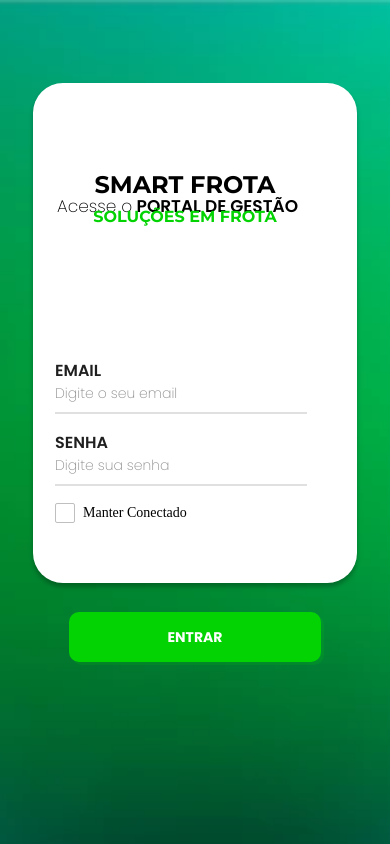
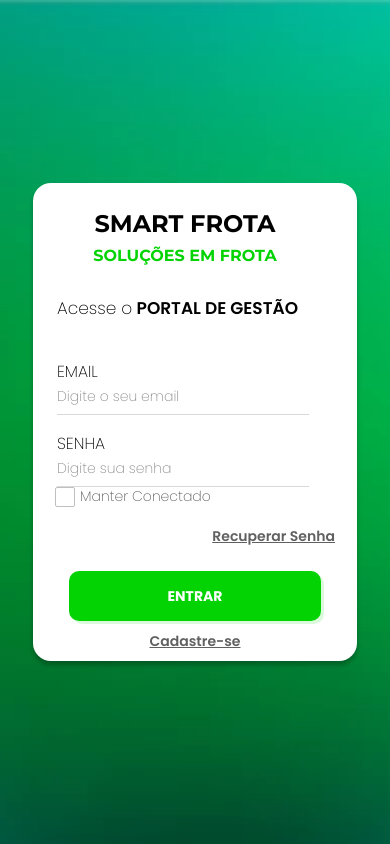
Before and after one commit to athirson55/SMART-FROTA, a React (Vite) app: page /#/login in a window 390 px wide. Shown: the top 844 px of the page. Built offline with nearby package versions, Linux system fonts and the light colour scheme; no server answers.

Commit message:
Restaurar estilo anterior do login, reduzir card de cadastro e corrigir redirects

```diff
--- a/src/pages/LoginPage.jsx
+++ b/src/pages/LoginPage.jsx
@@ -37,7 +37,7 @@ function LoginPage() {
       });
 
       window.setTimeout(() => {
-        navigate("dashboard", { replace: true });
+        navigate("/dashboard", { replace: true });
       }, 500);
     } catch (error) {
       setFeedback({
--- a/src/routes/AppRoutes.jsx
+++ b/src/routes/AppRoutes.jsx
@@ -9,7 +9,7 @@ function ProtectedRoute({ children }) {
   const token = getStoredToken();
 
   if (!token) {
-    return <Navigate to="login" replace />;
+    return <Navigate to="/login" replace />;
   }
 
   return children;
@@ -18,7 +18,7 @@ function ProtectedRoute({ children }) {
 function AppRoutes() {
   return (
     <Routes>
-      <Route path="/" element={<Navigate to="login" replace />} />
+      <Route path="/" element={<Navigate to="/login" replace />} />
       <Route path="/login" element={<LoginPage />} />
       <Route path="/recuperar-senha" element={<RecoverPasswordPage />} />
       <Route path="/cadastro" element={<RegisterPage />} />
@@ -30,7 +30,7 @@ function AppRoutes() {
           </ProtectedRoute>
         }
       />
-      <Route path="*" element={<Navigate to="login" replace />} />
+      <Route path="*" element={<Navigate to="/login" replace />} />
     </Routes>
   );
 }
--- a/src/styles/login.css
+++ b/src/styles/login.css
@@ -20,31 +20,31 @@
 .tela-de-login .login {
   margin-top: 0;
   width: min(408px, calc(100vw - 32px));
+  height: 520px;
   margin-left: auto;
   margin-right: auto;
   position: relative;
-  display: flex;
-  flex-direction: column;
 }
 
 .tela-de-login .background-login {
   position: absolute;
   top: 0;
   left: 0;
-  right: 0;
-  bottom: 0;
+  width: 100%;
+  height: 520px;
   background-color: #ffffff;
   border-radius: 30px;
   box-shadow: 0px 4px 4px #00000040;
   overflow: hidden;
-  pointer-events: none;
 }
 
 .tela-de-login .boto-entrar {
-  width: 100%;
-  max-width: 300px;
+  position: absolute;
+  width: 300px;
   height: 50px;
-  margin: 8px auto 0;
+  top: 419px;
+  left: 50%;
+  transform: translateX(-50%);
   display: flex;
   align-items: center;
   justify-content: center;
@@ -54,8 +54,8 @@
   cursor: pointer;
 }
 
-.tela-de-login .boto-entrar:hover:not(:disabled) {
-  background-color: rgba(3, 211, 3, 0.9);
+.tela-de-login .boto-entrar:disabled {
+  cursor: not-allowed;
 }
 
 .tela-de-login .group {
@@ -94,45 +94,12 @@
 .tela-de-login .login-form {
   position: relative;
   z-index: 2;
-  display: flex;
-  flex-direction: column;
-  gap: 16px;
-  padding: 0;
-  margin: 0;
-  margin-top: 24px;
 }
 
 .tela-de-login .div {
-  position: relative;
-  align-self: flex-end;
-  top: 0;
-  right: 0;
-  font-family: "Poppins", Helvetica;
-  font-weight: 500;
-  color: #03d303;
-  font-size: 13px;
-  letter-spacing: 0;
-  line-height: normal;
-  text-decoration: underline;
-  cursor: pointer;
-  z-index: 3;
-  margin-top: 4px;
-  margin-bottom: 12px;
-  transition:
-    color 0.2s ease,
-    text-decoration-color 0.2s ease;
-}
-
-.tela-de-login .div:hover {
-  color: #00a000;
-}
-
-.tela-de-login .text-wrapper-2 {
-  position: relative;
-  margin-top: auto;
-  padding-top: 16px;
-  margin-left: auto;
-  margin-right: auto;
+  position: absolute;
+  top: 385px;
+  right: 41px;
   font-family: "Poppins", Helvetica;
   font-weight: 600;
   color: #606060;
@@ -140,15 +107,30 @@
   letter-spacing: 0;
   line-height: normal;
   text-decoration: underline;
-  cursor: pointer;
-  z-index: 2;
+}
+
+.tela-de-login .text-wrapper-2 {
+  position: absolute;
+  top: 480px;
+  left: 50%;
+  transform: translateX(-50%);
+  font-family: "Poppins", Helvetica;
+  font-weight: 600;
+  color: #606060;
+  font-size: 15px;
+  letter-spacing: 0;
+  line-height: normal;
+  text-decoration: underline;
 }
 
 .tela-de-login .manter-conectado {
+  position: absolute;
+  top: 345px;
+  left: 43px;
+  width: 168px;
+  height: 23px;
   display: flex;
-  gap: 8px;
-  align-items: center;
-  margin-bottom: 12px;
+  gap: 5px;
 }
 
 .tela-de-login .captcha {
@@ -167,34 +149,35 @@
   border-color: #03d303;
 }
 
-.tela-de-login .texto-wrapper-3 {
+.tela-de-login .text-wrapper-3 {
+  width: 141px;
+  height: 23px;
   font-family: "Poppins", Helvetica;
-  font-weight: 500;
-  color: #3e3e3e;
+  font-weight: 200;
+  color: #606060;
   font-size: 15px;
+  letter-spacing: 0;
   line-height: normal;
 }
 
 .tela-de-login .campos-de-login {
+  position: absolute;
+  width: 309px;
+  height: 141px;
+  top: 207px;
+  left: 43px;
   display: flex;
   flex-direction: column;
   gap: 20px;
-  width: 100%;
-  margin: 0;
-  padding: 0;
 }
 
 .tela-de-login .campo-usurio {
-  width: 100%;
+  width: 313px;
+  height: 60.5px;
   display: flex;
   flex-direction: column;
-  padding-bottom: 8px;
-  border-bottom: 2px solid #e0e0e0;
-  transition: border-bottom-color 0.2s ease;
-}
-
-.tela-de-login .campo-usurio:focus-within {
-  border-bottom-color: #03d303;
+  padding-bottom: 6px;
+  border-bottom: 1px solid #d9d9d9;
 }
 
 .tela-de-login .text-wrapper-4 {
@@ -202,9 +185,9 @@
   width: 81px;
   height: 30px;
   font-family: "Poppins", Helvetica;
-  font-weight: 600;
-  color: #1f1f1f;
-  font-size: 16px;
+  font-weight: 200;
+  color: #000000;
+  font-size: 20px;
   letter-spacing: 0;
   line-height: normal;
 }
@@ -214,25 +197,21 @@
   width: 100%;
   height: 27px;
   font-family: "Poppins", Helvetica;
-  font-weight: 300;
-  color: #3e3e3e;
-  font-size: 16px;
+  font-weight: 200;
+  color: #606060;
+  font-size: 18px;
   letter-spacing: 0;
   line-height: normal;
 }
 
 .tela-de-login .campo-senha {
   margin-left: 0;
-  width: 100%;
+  width: 313px;
+  height: 60.5px;
   display: flex;
   flex-direction: column;
-  padding-bottom: 8px;
-  border-bottom: 2px solid #e0e0e0;
-  transition: border-bottom-color 0.2s ease;
-}
-
-.tela-de-login .campo-senha:focus-within {
-  border-bottom-color: #03d303;
+  padding-bottom: 6px;
+  border-bottom: 1px solid #d9d9d9;
 }
 
 .tela-de-login .text-wrapper-6 {
@@ -240,9 +219,9 @@
   width: 61px;
   height: 30px;
   font-family: "Poppins", Helvetica;
-  font-weight: 600;
-  color: #1f1f1f;
-  font-size: 16px;
+  font-weight: 200;
+  color: #000000;
+  font-size: 20px;
   letter-spacing: 0;
   line-height: normal;
 }
@@ -252,9 +231,9 @@
   width: 100%;
   height: 27px;
   font-family: "Poppins", Helvetica;
-  font-weight: 300;
-  color: #3e3e3e;
-  font-size: 16px;
+  font-weight: 200;
+  color: #606060;
+  font-size: 18px;
   letter-spacing: 0;
   line-height: normal;
 }
@@ -271,14 +250,15 @@
 }
 
 .tela-de-login .login-feedback {
-  min-height: 18px;
-  margin: 4px auto 0;
-  max-width: 300px;
+  position: absolute;
+  top: 392px;
+  left: 50%;
+  transform: translateX(-50%);
+  width: 300px;
   font-family: "Poppins", Helvetica;
   font-size: 13px;
   font-weight: 500;
   text-align: center;
-  line-height: 1.3;
 }
 
 .tela-de-login .login-feedback.erro {
@@ -290,16 +270,15 @@
 }
 
 .tela-de-login .acesse-o-PORTAL-DE {
-  position: relative;
-  margin: 0;
-  padding: 0;
+  position: absolute;
+  top: 132px;
+  left: 44px;
   font-family: "Poppins", Helvetica;
   font-weight: 400;
   color: #000000;
-  font-size: 18px;
+  font-size: 22px;
   letter-spacing: 0;
-  line-height: 1.3;
-  margin-bottom: 20px;
+  line-height: normal;
 }
 
 .tela-de-login .span {
@@ -317,21 +296,17 @@
 }
 
 .tela-de-login .smart-frota-SOLU-ES {
-  position: relative;
-  width: 100%;
+  position: absolute;
+  top: 38px;
+  left: 61px;
+  width: 274px;
   font-family: "Montserrat", Helvetica;
   font-weight: 700;
   color: transparent;
-  font-size: 28px;
+  font-size: 32px;
   text-align: center;
   letter-spacing: 0;
-  line-height: 1.2;
-  margin: 0;
-  padding: 0;
-  padding-top: 20px;
-  padding-bottom: 20px;
-  top: 0;
-  left: 0;
+  line-height: normal;
 }
 
 .tela-de-login .text-wrapper-10 {
@@ -391,23 +366,22 @@
 }
 
 .tela-de-login .auth-card-medium {
-  /* height: auto - remover fixo */
+  height: 560px;
 }
 
 .tela-de-login .auth-card-tall {
-  /* height: auto - remover fixo */
+  height: 590px;
 }
 
 .tela-de-login .auth-content {
-  position: relative;
-  top: 0;
-  left: 0;
-  right: 0;
-  bottom: 0;
+  position: absolute;
+  top: 140px;
+  left: 44px;
+  right: 44px;
+  bottom: 30px;
   z-index: 2;
   display: flex;
   flex-direction: column;
-  padding: 40px 40px;
 }
 
 .tela-de-login .auth-title {
@@ -419,37 +393,34 @@
 }
 
 .tela-de-login .auth-subtitle {
-  margin-top: 12px;
-  margin-bottom: 20px;
+  margin-top: 10px;
   font-family: "Poppins", Helvetica;
-  font-size: 14px;
-  font-weight: 400;
+  font-size: 15px;
+  font-weight: 300;
   color: #5f5f5f;
-  line-height: 1.5;
+  line-height: 1.35;
 }
 
 .tela-de-login .auth-form {
   margin-top: 24px;
   display: flex;
   flex-direction: column;
-  gap: 18px;
+  gap: 14px;
 }
 
 .tela-de-login .auth-field {
   display: flex;
   flex-direction: column;
-  gap: 10px;
-  padding-bottom: 10px;
-  border-bottom: 2px solid #e0e0e0;
+  gap: 8px;
+  padding-bottom: 8px;
+  border-bottom: 1px solid #d9d9d9;
 }
 
 .tela-de-login .auth-label {
   font-family: "Poppins", Helvetica;
-  font-size: 15px;
-  font-weight: 600;
+  font-size: 16px;
+  font-weight: 500;
   color: #1f1f1f;
-  text-transform: uppercase;
-  letter-spacing: 0.5px;
 }
 
 .tela-de-login .auth-input {
@@ -462,9 +433,10 @@
   color: #3e3e3e;
   min-height: 44px;
   padding: 8px 0;
+  appearance: none;
+  font-size-adjust: 100%;
   -webkit-appearance: none;
   -webkit-font-size-adjust: 100%;
-  transition: border-bottom-color 0.2s ease;
 }
 
 .tela-de-login .auth-input::placeholder {
@@ -476,31 +448,21 @@
   caret-color: #03d303;
 }
 
-.tela-de-login .auth-input.input-error {
-  border-bottom-color: #c53030;
-}
-
-.tela-de-login .auth-hint {
-  font-family: "Poppins", Helvetica;
-  font-size: 12px;
-  font-weight: 500;
-  margin-top: 4px;
-  line-height: 1.2;
-}
-
 .tela-de-login .auth-submit {
-  margin-top: 20px;
+  margin-top: 6px;
   height: 50px;
   border: 0;
   border-radius: 10px;
   background-color: #03d303;
   color: #ffffff;
   font-family: "Poppins", Helvetica;
-  font-size: 18px;
+  font-size: 20px;
   font-weight: 700;
   cursor: pointer;
   box-shadow: 3px 3px 0 rgba(0, 0, 0, 0.14);
   min-height: 50px;
+  appearance: none;
+  font-size-adjust: 100%;
   -webkit-appearance: none;
   -webkit-font-size-adjust: 100%;
   transition:
@@ -518,13 +480,12 @@
 }
 
 .tela-de-login .auth-feedback {
-  min-height: 20px;
-  margin-top: 6px;
+  min-height: 18px;
+  margin-top: 2px;
   font-family: "Poppins", Helvetica;
   font-size: 13px;
   font-weight: 500;
-  text-align: left;
-  line-height: 1.4;
+  text-align: center;
 }
 
 .tela-de-login .auth-feedback.erro {
@@ -536,19 +497,13 @@
 }
 
 .tela-de-login .auth-link {
-  margin-top: 16px;
+  margin-top: auto;
   align-self: center;
   font-family: "Poppins", Helvetica;
-  font-size: 14px;
+  font-size: 15px;
   font-weight: 600;
-  color: #03d303;
+  color: #606060;
   text-decoration: underline;
-  cursor: pointer;
-  transition: color 0.2s ease;
-}
-
-.tela-de-login .auth-link:hover {
-  color: #00a000;
 }
 
 /* 2xl */
@@ -596,10 +551,12 @@
 
   .tela-de-login .login {
     width: min(372px, calc(100vw - 24px));
+    height: 500px;
   }
 
-  .tela-de-login .login-form {
-    padding: 128px 36px 32px 36px;
+  .tela-de-login .background-login {
+    height: 500px;
+    overflow: hidden;
   }
 
   .tela-de-login .acesse-o-PORTAL-DE {
@@ -620,11 +577,15 @@
   }
 
   .tela-de-login .campos-de-login {
+    top: 188px;
+    left: 36px;
+    width: 284px;
     gap: 16px;
   }
 
   .tela-de-login .campo-usurio,
   .tela-de-login .campo-senha {
+    width: 284px;
     height: 56px;
   }
 
@@ -639,21 +600,32 @@
   }
 
   .tela-de-login .manter-conectado {
-    margin-bottom: 12px;
+    top: 323px;
+    left: 36px;
   }
 
   .tela-de-login .div {
-    align-self: flex-end;
+    top: 363px;
+    right: 36px;
     font-size: 14px;
   }
 
   .tela-de-login .boto-entrar,
-  .tela-de-login .group {
+  .tela-de-login .group,
+  .tela-de-login .login-feedback {
     width: 284px;
   }
 
+  .tela-de-login .boto-entrar {
+    top: 398px;
+  }
+
+  .tela-de-login .text-wrapper-2 {
+    top: 460px;
+  }
+
   .tela-de-login .login-feedback {
-    width: 284px;
+    top: 364px;
   }
 
   .tela-de-login .background-login {
@@ -662,11 +634,11 @@
   }
 
   .tela-de-login .auth-card-medium {
-    height: 560px;
+    height: 540px;
   }
 
   .tela-de-login .auth-card-tall {
-    height: 650px;
+    height: 600px;
   }
 
   .tela-de-login .auth-content {
@@ -690,10 +662,12 @@
 
   .tela-de-login .login {
     width: min(360px, calc(100vw - 20px));
+    margin-left: auto;
+    margin-right: auto;
   }
 
-  .tela-de-login .login-form {
-    padding: 128px 32px 28px 32px;
+  .tela-de-login .background-login {
+    overflow: hidden;
   }
 
   .tela-de-login .auth-card-medium {
@@ -701,7 +675,7 @@
   }
 
   .tela-de-login .auth-card-tall {
-    height: 620px;
+    height: 580px;
   }
 }
 
@@ -714,14 +688,15 @@
 
   .tela-de-login .login {
     width: min(344px, calc(100vw - 18px));
+    height: 490px;
+    margin-left: auto;
+    margin-right: auto;
   }
 
-  .tela-de-login .login-form {
-    padding: 120px 28px 28px 28px;
-  }
-
-  .tela-de-login .manter-conectado {
-    margin-bottom: 12px;
+  .tela-de-login .background-login {
+    height: 490px;
+    border-radius: 22px;
+    overflow: hidden;
   }
 
   .tela-de-login .smart-frota-SOLU-ES {
@@ -774,11 +749,11 @@
   }
 
   .tela-de-login .auth-card-medium {
-    height: 510px;
+    height: 500px;
   }
 
   .tela-de-login .auth-card-tall {
-    height: 600px;
+    height: 560px;
   }
 
   .tela-de-login .auth-content {
@@ -822,10 +797,15 @@
 
   .tela-de-login .login {
     width: min(324px, calc(100vw - 16px));
+    height: 478px;
+    margin-left: auto;
+    margin-right: auto;
   }
 
-  .tela-de-login .login-form {
-    padding: 112px 22px 24px 22px;
+  .tela-de-login .background-login {
+    height: 478px;
+    border-radius: 18px;
+    overflow: hidden;
   }
 
   .tela-de-login .smart-frota-SOLU-ES {
@@ -871,33 +851,21 @@
   }
 
   .tela-de-login .manter-conectado {
-    top: 320px;
+    top: 303px;
     left: 22px;
   }
 
   .tela-de-login .div {
-    top: 360px;
+    top: 343px;
     right: 22px;
   }
 
-  .tela-de-login .boto-entrar {
-    top: 395px;
-  }
-
-  .tela-de-login .text-wrapper-2 {
-    top: 455px;
-  }
-
-  .tela-de-login .login-feedback {
-    top: 365px;
-  }
-
   .tela-de-login .auth-card-medium {
-    height: 510px;
+    height: 490px;
   }
 
   .tela-de-login .auth-card-tall {
-    height: 595px;
+    height: 540px;
   }
 
   .tela-de-login .auth-content {
@@ -927,7 +895,6 @@
   }
 
   .tela-de-login .background-login {
-    height: 500px;
     overflow: hidden;
   }
 
@@ -943,40 +910,23 @@
   }
 
   .tela-de-login .campos-de-login {
-    width: 100%;
+    left: 20px;
+    width: 232px;
   }
 
   .tela-de-login .campo-usurio,
   .tela-de-login .campo-senha {
-    width: 100%;
+    width: 232px;
   }
 
   .tela-de-login .manter-conectado {
-    margin-bottom: 8px;
+    top: 293px;
+    left: 18px;
   }
 
   .tela-de-login .div {
-    align-self: flex-end;
-  }
-
-  .tela-de-login .boto-entrar {
-    margin-top: 8px;
-  }
-
-  .tela-de-login .text-wrapper-2 {
-    padding-top: 12px;
-  }
-
-  .tela-de-login .login-feedback {
-    margin-top: 4px;
-  }
-
-  .tela-de-login .auth-card-medium {
-    height: 480px;
-  }
-
-  .tela-de-login .auth-card-tall {
-    height: 560px;
+    top: 333px;
+    right: 18px;
   }
 
   .tela-de-login .auth-content {
@@ -995,7 +945,7 @@
   }
 
   .tela-de-login .auth-card-tall {
-    height: 560px;
+    height: 520px;
   }
 
   .tela-de-login .auth-card-medium {
```
